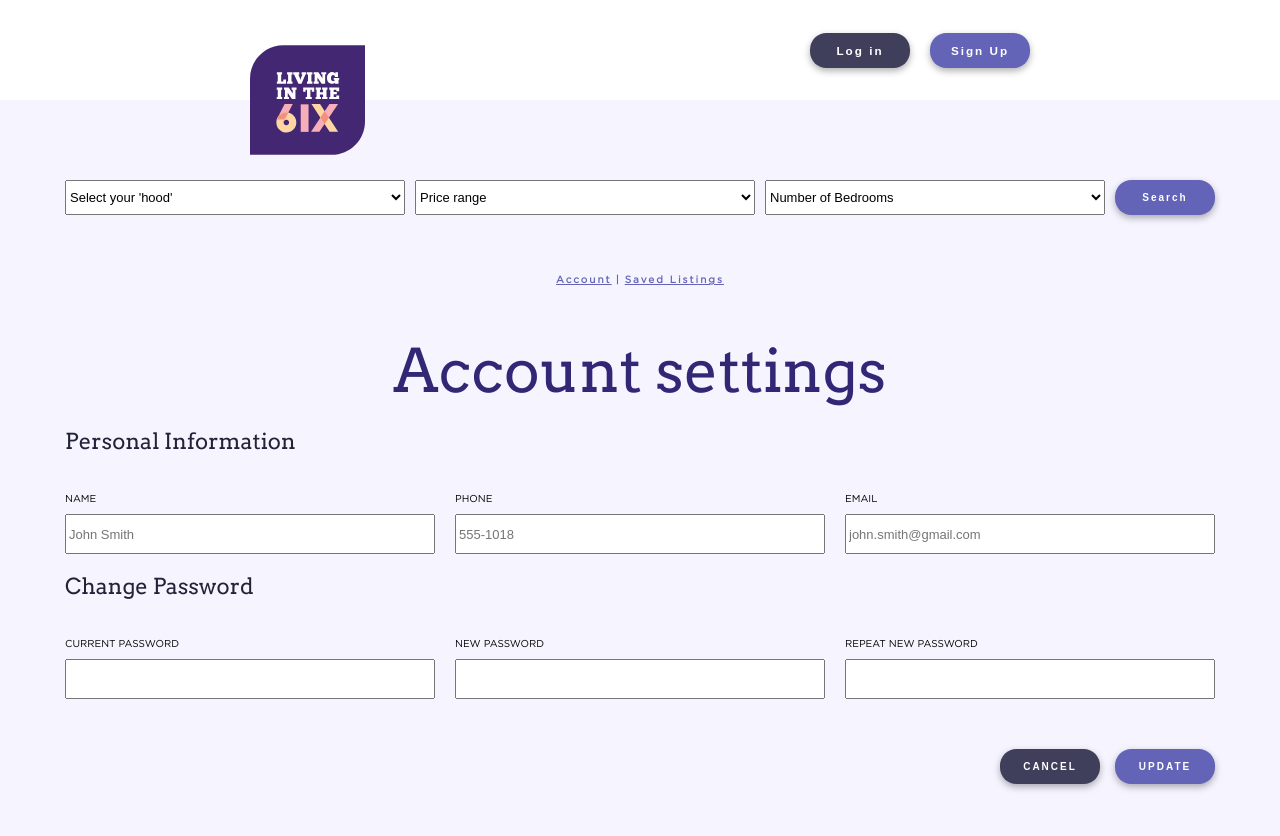
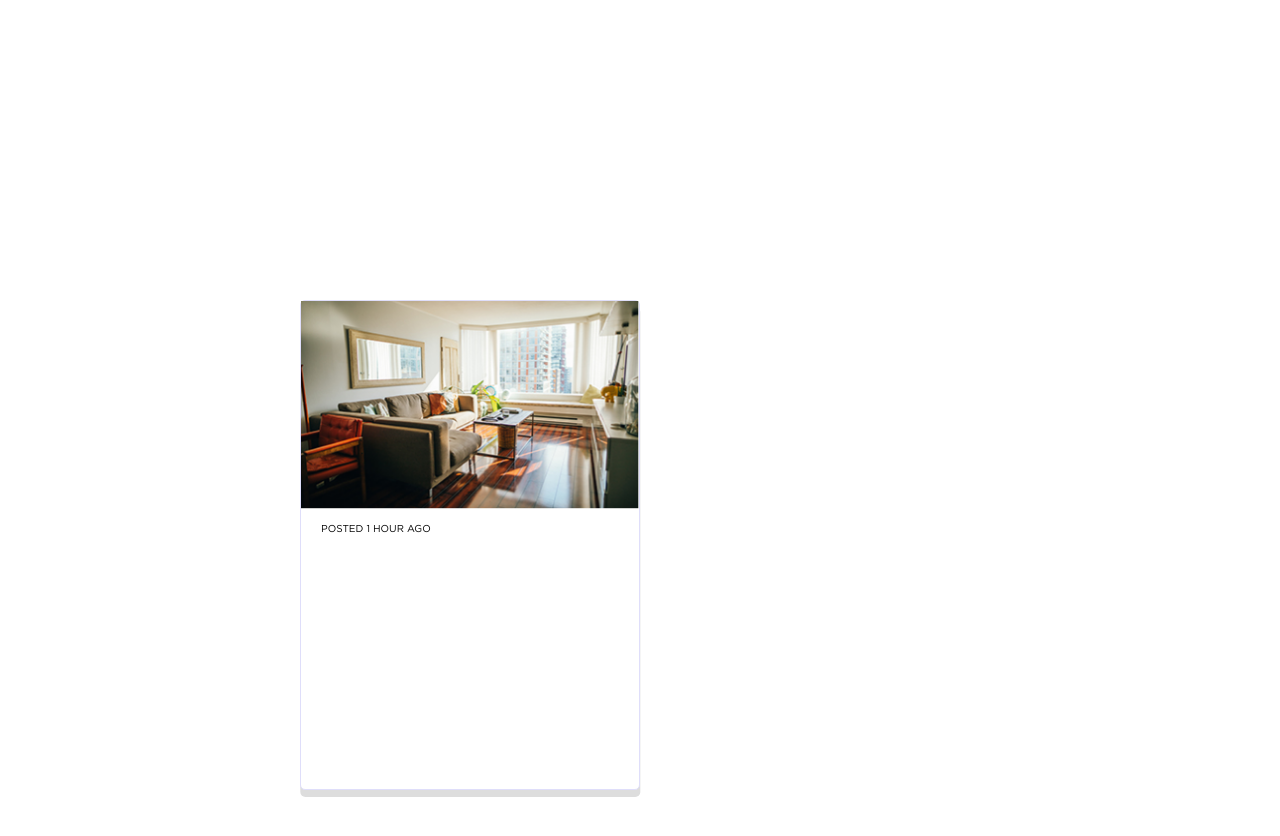
Before and after one commit to JuanTValdez/Living-in-the-Six, a React (Create React App) app: page / in a window 1280 px wide. Shown: the top 836 px of the page. After the commit the page ends 800 px from the top, so only its background shows below. Built offline with nearby package versions, Linux system fonts and the light colour scheme.

Commit message:
creating layout and styles of listingcard comp

```diff
--- a/src/App.js
+++ b/src/App.js
@@ -1,11 +1,13 @@
 import './GlobalVariables.css';
-import NavBar from './components/NavBar.js';
+// import NavBar from './components/NavBar.js';
 // import Login from './components/Login';
 // import SignUp from './components/SignUp';
 // import Home from './components/Home.js';
-import AccountSettings from './components/Settings.js';
+// import AccountSettings from './components/Settings.js';
 // import ContactOwner from './components/ContactOwner.js';
 // import Footer from './components/Footer.js';
+
+import ListingCard from './components/ListingCard.js';
 
 function App() {
 	return (
@@ -15,8 +17,9 @@ function App() {
 			{/* <Home />
 			 */}
 
-			<NavBar />
-			<AccountSettings />
+			{/* <NavBar /> */}
+			{/* <AccountSettings /> */}
+			<ListingCard />
 			{/* <ContactOwner /> */}
 			{/* <Footer /> */}
 		</div>
--- /dev/null
+++ b/src/components/ListingCard.js
@@ -0,0 +1,19 @@
+import React from 'react';
+import '../styles/ListingCard.css';
+import ListingImage from '../images/listing-img.png';
+import PawPrint from '../images/pets.svg';
+import Parking from '../images/parking.svg';
+export default function ListingCard() {
+	return (
+		<div className='card-wrapper'>
+			<img src={ListingImage} alt='' className='listing-img' />
+			<div className='posted-wrapper'>
+				<p className='font-size-10'>Posted 1 hour ago</p>
+				<div className='listing-icons'>
+					<img src='' alt='' />
+					<img src='' alt='' />
+				</div>
+			</div>
+		</div>
+	);
+}
--- /dev/null
+++ b/src/styles/ListingCard.css
@@ -0,0 +1,31 @@
+.card-wrapper {
+  height: 49rem;
+  width: 34rem;
+  padding: 0 0 2.6rem;
+  border-radius: 5px;
+  border: solid 1px var(--light-periwinkle);
+  background-color: var(--white);
+  box-shadow: 0.3px 7px 0 rgba(28, 28, 27, 0.15);
+  object-fit: contain;
+
+  margin: 300px 0 0 300px
+}
+
+.listing-img {
+
+  height: 45%;
+  width: 100%;
+
+}
+
+.posted-wrapper {
+  display: flex;
+  padding: 1.5rem 2rem;
+
+
+  & p {
+    font-family: "Gotham-Book";
+
+    text-transform: uppercase;
+  }
+}
```
Also changed, not shown: src/images/listing-img.png (added), src/images/parking.svg (renamed from src/images/icon-parking.svg).
